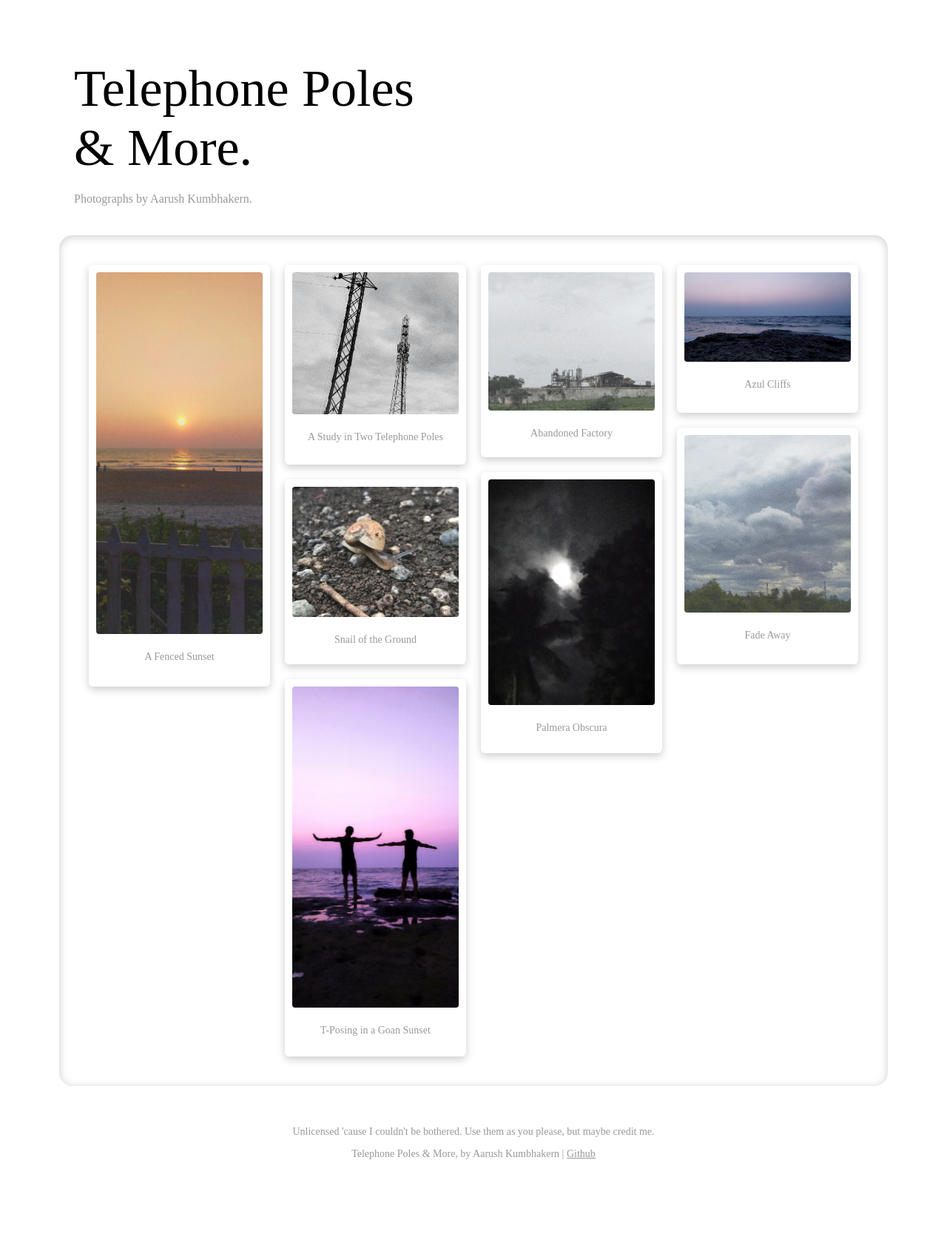
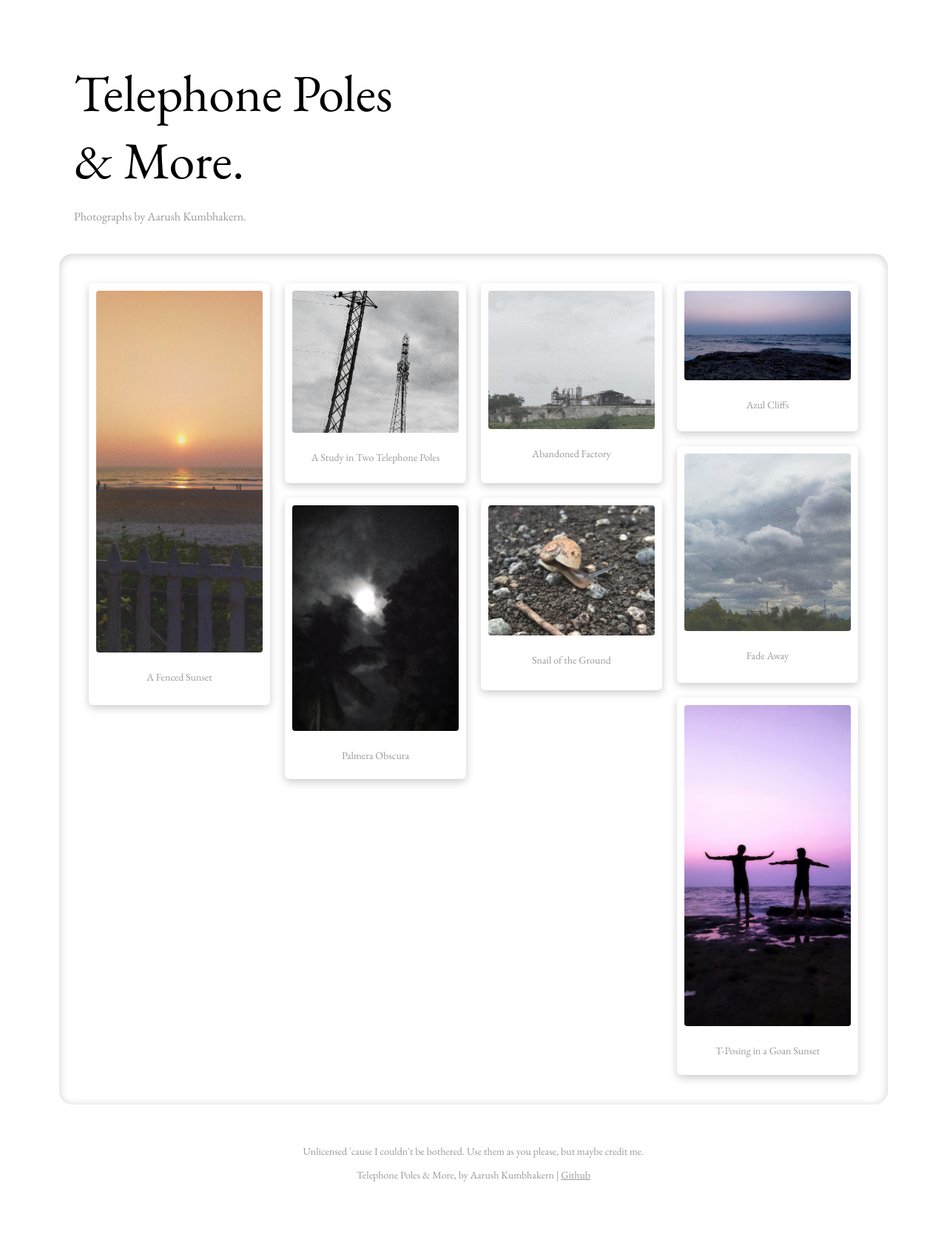
Before and after one commit to Positron11/telephone-poles-and-more, a PHP site: page / in a window 1280 px wide. Shown: the whole page at 74% size. Before the commit the page ends 1567 px from the top, so only its background shows below. Run offline with PHP 8.4, Linux system fonts and the light colour scheme.

Commit message:
ADD FONT

```diff
--- a/CSS/styles.css
+++ b/CSS/styles.css
@@ -4,7 +4,7 @@ html, body {
 	margin: 0;
 	padding: 0;
 	font-size: 20px;
-	font-family: 'EB Garamond';
+	font-family: 'EB Garamond', serif;
 }
 
 a {
--- a/index.php
+++ b/index.php
@@ -30,6 +30,11 @@
 
 	<!-- Twitter article meta tags -->
 	<meta name="twitter:card" content="summary_large_image">
+
+	<!-- Fonts -->
+	<link rel="preconnect" href="https://fonts.googleapis.com">
+	<link rel="preconnect" href="https://fonts.gstatic.com" crossorigin>
+	<link href="https://fonts.googleapis.com/css2?family=EB+Garamond&display=swap" rel="stylesheet">
 
 	<!-- Stylesheets -->
 	<link rel="stylesheet" type="text/css" href="CSS/styles.css">
```
